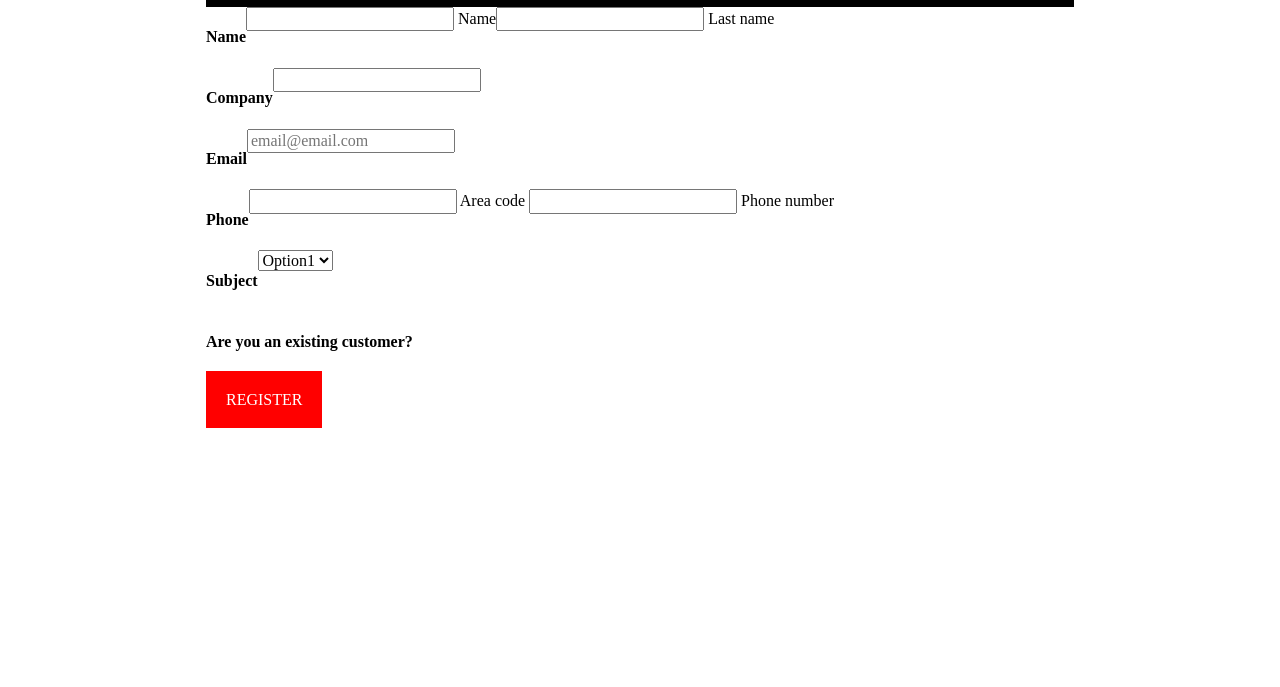
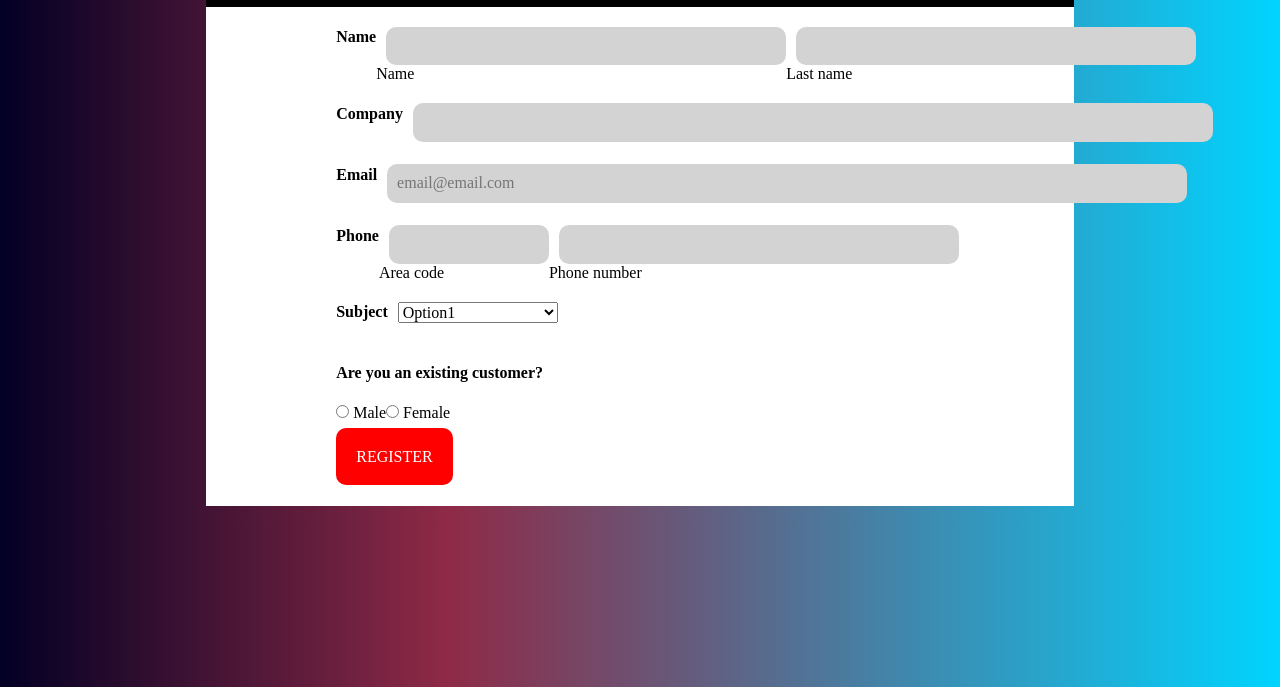
Before and after one commit to Totaldc/Contact-form, a plain HTML site: page index.html in a window 1280 px wide. Shown: the part 113-800 px from the top of the page. Drawn offline with nearby package versions, Linux system fonts and the light colour scheme.

Commit message:
Almost done

```diff
--- a/css/style.css
+++ b/css/style.css
@@ -1,3 +1,16 @@
+*{
+    box-sizing: border-box;
+}
+
+body{
+    background: rgb(2,0,36);
+background: linear-gradient(90deg, rgba(2,0,36,1) 0%, rgba(142,42,71,1) 35%, rgba(0,212,255,1) 100%);
+}
+
+.bg-white{
+    background-color: white;
+    padding-bottom: 40px;
+}
 
 main{
     margin: 20px;
@@ -10,14 +23,26 @@ main{
 
 .flex{
     display: flex;
+
+
 }
+
 
 .center{
     justify-content: center;
+    width: 100%;
 }
 
 .column{
     flex-direction: column;
+}
+
+.row{
+    flex-direction: row;
+}
+
+.block{
+    display: block;
 }
 
 .title{
@@ -31,4 +56,45 @@ a{
     background-color: red;
     color: white;
     text-decoration: none;
+    border-radius: 10px;
+
 }
+
+label:not(:last-child):after{
+    color: lightgrey;
+    margin-left: 10px;
+}
+
+input{
+    background-color: lightgrey;
+    border: none;
+    padding:10px 10px;
+    border-radius: 10px;
+}
+
+input[name=name], input[name=last_name], input[name=phone]{
+    display: block;
+    margin-left: 10px;
+    margin-top: 20px;
+    width: 50vh;
+
+}
+
+input[name=code], select{
+    display: block;
+    margin-left: 10px;
+    margin-top: 20px;
+    width: 20vh;
+}
+
+input[name=email], input[name=company]{
+    display: block;
+    margin-left: 10px;
+    margin-top: 20px;
+    width: 100vh;
+    box-sizing: border-box;
+}
+
+input[type=radio]{
+    margin-bottom: 30px;
+}
--- a/index.html
+++ b/index.html
@@ -11,57 +11,73 @@
 
 <body>
     <main>
-        <div class="wrapper">
-            <div class="flex center title">
+        <div class="wrapper bg-white">
+            <div class="title">
+                <div class="flex center">
                     <h1>EVENT REGISTRATION FORM</h1>
                 </div>
-            <form action="#">
-                <div class="flex">
+            </div>
+            <form action="#" class="">
+                <div class="flex wrapper">
                         <div>
                             <h4>Name</h4>
                         </div>
+
+                    <div class="flex">
+                        <div class="">
                             <div>
                                 <input type="text" name="name" id="name">
                                 <label for="name">Name</label>
+                            </div>
                         </div>
                         <div>
                             <input type="text" name="last_name" id="last_name">
                             <label for="last_name">Last name</label>
                         </div>
                     </div>
-                <div class="flex">
+                </div>
+                <div class="flex wrapper">
                     <div>
                         <h4>Company</h4>
                     </div>
+                    <div class="flex">
                         <div>
                             <input type="text" name="company" id="company">
                         </div>
                     </div>
-                <div class="flex">
+                </div>
+                <div class="flex wrapper">
                     <div>
                         <h4>Email</h4>
                     </div>
+                    <div class="flex">
                         <div>
                             <input type="email" name="email" id="email" placeholder="email@email.com">
                         </div>
                     </div>
-                <div class="flex">
+                </div>
+                <div class="flex wrapper">
                     <div>
                         <h4>Phone</h4>
                     </div>
-
+                    <div class="flex">
+                        <div>
                             <div>
                                 <input type="number" name="code" id="code">
                                 <label for="code">Area code</label>
+                            </div>
+                        </div>
+                        <div>
                             <input type="phone" name="phone" id="phone">
                             <label for="phone">Phone number</label>
                         </div>
                     </div>
-                <div class="flex">
+                </div>
+                <div class="flex wrapper">
                     <div>
                         <h4>Subject</h4>
                     </div>
-                    <div>
+                    <div class="">
                         <select name="options" id="options">
                             <option value="option1">Option1</option>
                             <option value="option2">Option2</option>
@@ -71,24 +87,29 @@
                         </select>
                     </div>
                 </div>
-                <div class="flex column">
+                <div class="flex column wrapper">
                     <div>
                         <h4>
                             Are you an existing customer?
                         </h4>
                     </div>
-                    <div class="flex">
+                    <div class="flex row">
+                        <div>
                             <input type="radio" id="male" name="gender" value="male">
                             <label for="male">Male</label><br>
+                        </div>
+                        <div>
                             <input type="radio" id="female" name="gender" value="female">
                             <label for="female">Female</label><br>
                         </div>
+                    </div>
+                </div>
+                <div class="flex wrapper">
                     <div>
                         <a href="#">REGISTER</a>
                     </div>
                 </div>
             </form>
-        </div>
     </main>
 </body>
 
```
Lines whose indentation alone changed are shown as unchanged.
